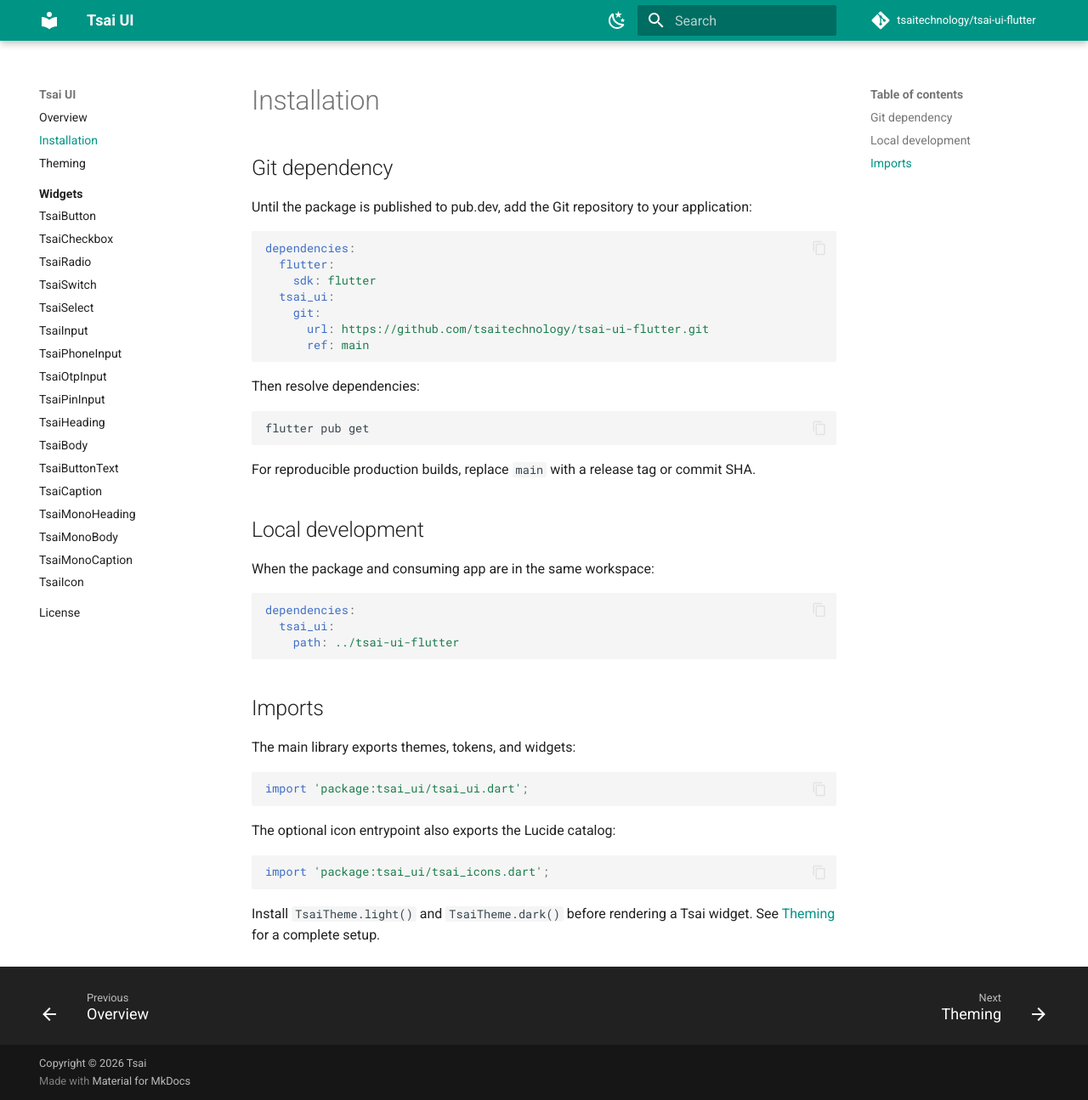
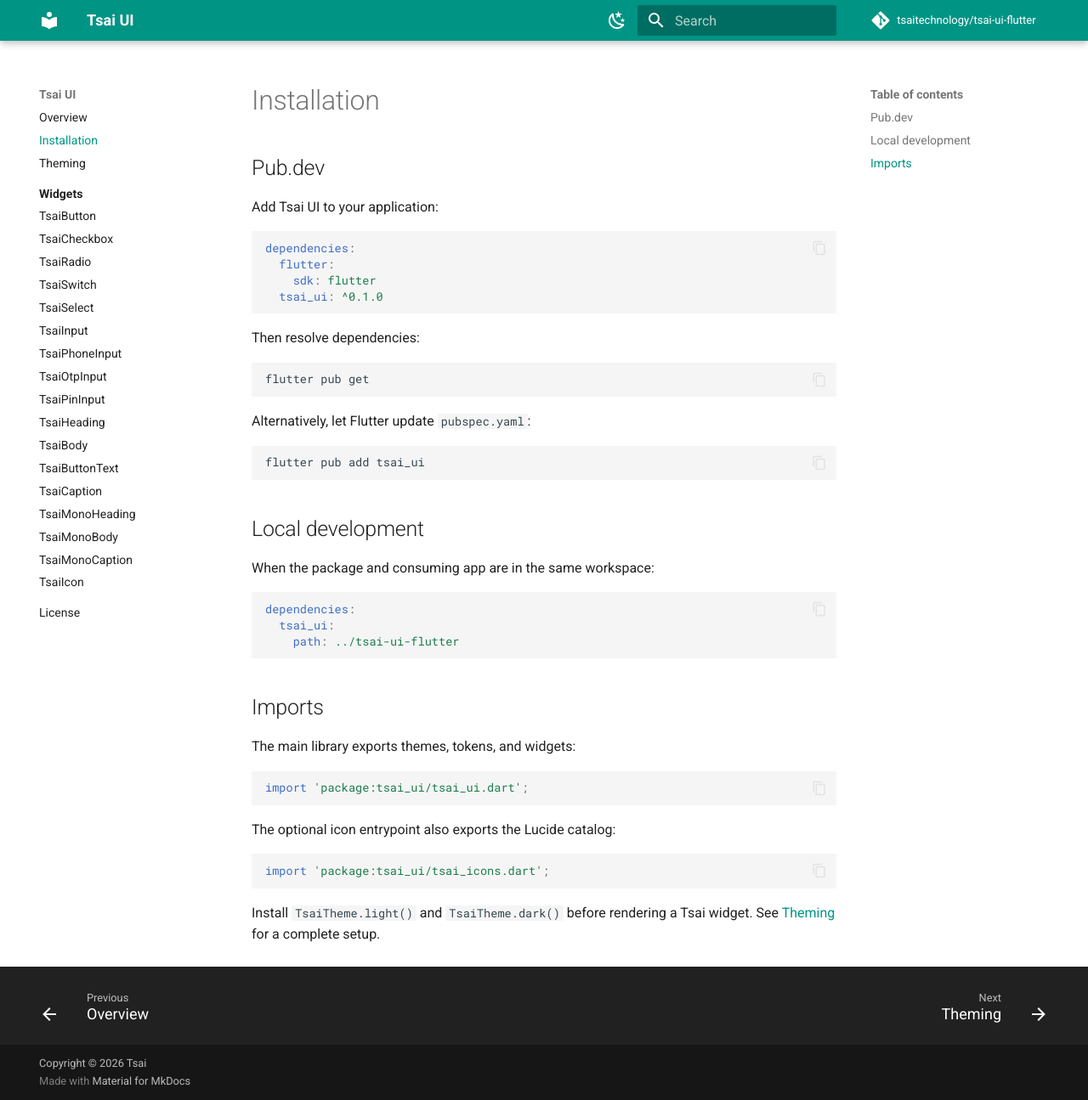
Before and after one commit to tsaitechnology/tsai-ui-flutter, an MkDocs documentation site: the page built from docs/installation.md, in a window 1280 px wide and 1295 px high. Shown: the whole window at 85% size. Built offline with MkDocs 1.6.1 and Material for MkDocs 9.7.7, drawn with Linux system fonts in a browser that asks for light colours; comment, search, counter and statistics services are not loaded.

````diff
--- a/docs/installation.md
+++ b/docs/installation.md
@@ -1,18 +1,14 @@
 # Installation
 
-## Git dependency
+## Pub.dev
 
-Until the package is published to pub.dev, add the Git repository to your
-application:
+Add Tsai UI to your application:
 
 ```yaml
 dependencies:
   flutter:
     sdk: flutter
-  tsai_ui:
-    git:
-      url: https://github.com/tsaitechnology/tsai-ui-flutter.git
-      ref: main
+  tsai_ui: ^0.1.0
 ```
 
 Then resolve dependencies:
@@ -21,8 +17,11 @@ Then resolve dependencies:
 flutter pub get
 ```
 
-For reproducible production builds, replace `main` with a release tag or commit
-SHA.
+Alternatively, let Flutter update `pubspec.yaml`:
+
+```bash
+flutter pub add tsai_ui
+```
 
 ## Local development
 
````
Also changed, not shown: CHANGELOG.md (+1 -4 lines), README.md (+9 -9 lines), doc/PUBLISHING.md (added, +78 -0 lines), pubspec.yaml (+10 -3 lines), 5 other files.
